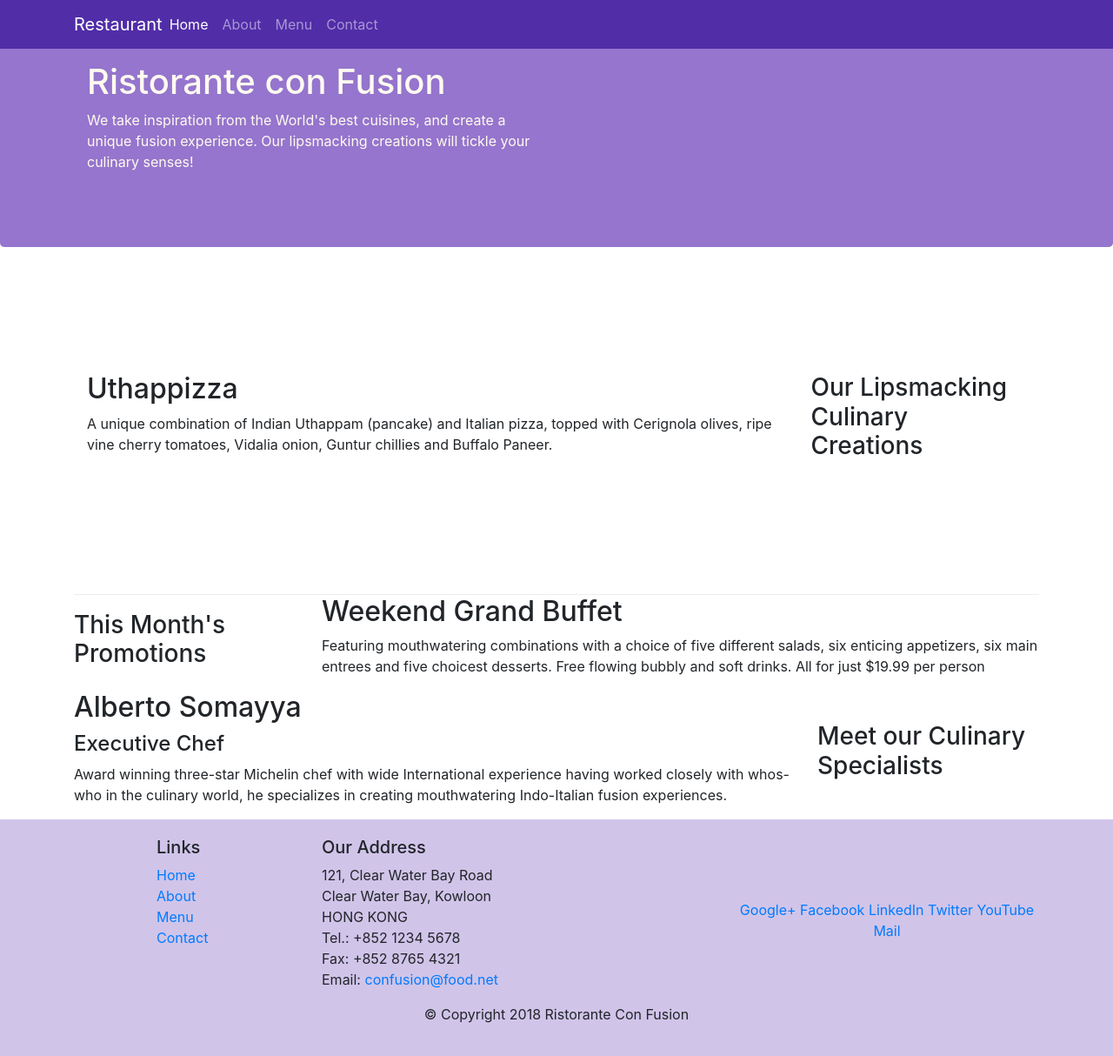
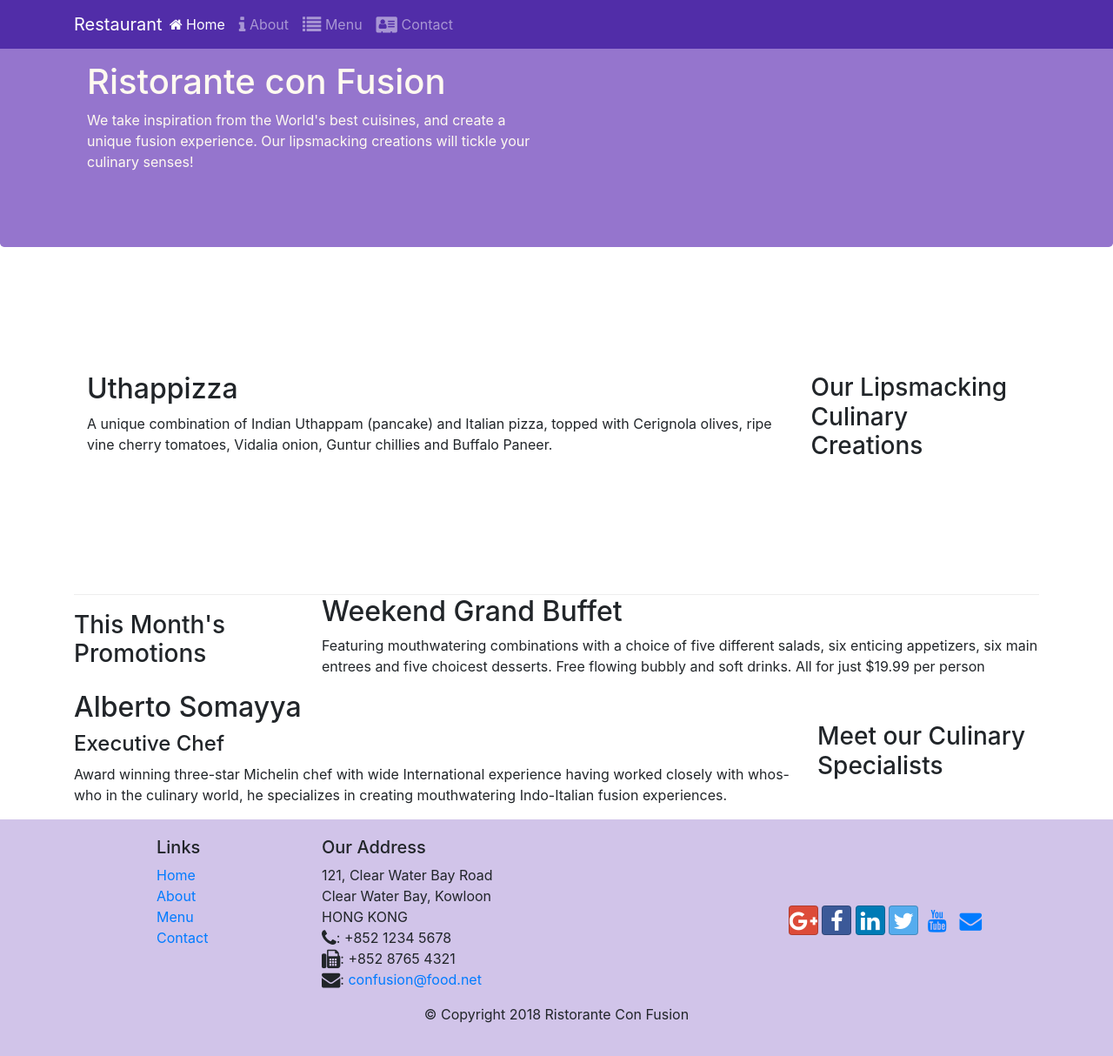
Before and after one commit to ghazanfar23/coursera, a website: page index.html in a window 1280 px wide. Shown: the whole page at 87% size. Drawn offline with nearby package versions, Linux system fonts and the light colour scheme.

Commit message:
font awesome applied

```diff
--- a/index.html
+++ b/index.html
@@ -9,6 +9,8 @@
 
     <!-- Bootstrap CSS -->
     <link rel="stylesheet" href="node_modules/bootstrap/dist/css/bootstrap.min.css">
+    <link rel="stylesheet" href="node_modules/font-awesome/css/font-awesome.min.css">
+    <link rel="stylesheet" href="node_modules/bootstrap-social/bootstrap-social.css">
     <link href="css/styles.css" rel="stylesheet">
     <title>Ristorante Con Fusion</title>
 
@@ -24,10 +26,12 @@
             <a class="navbar-brand mr-auto" href="#">Restaurant</a>
             <div class="collapse navbar-collapse" id="Navbar">
                 <ul class="navbar-nav mr-auto">
-                    <li class="nav-item active"><a class="nav-link" href="#">Home</a></li>
-                    <li class="nav-item"><a class="nav-link" href="./aboutus.html">About</a></li>
-                    <li class="nav-item"><a class="nav-link" href="#">Menu</a></li>
-                    <li class="nav-item"><a class="nav-link" href="#">Contact</a></li>
+                    <li class="nav-item active"><a class="nav-link" href="#"><span class="fa fa-home"></span> Home</a></li>
+                    <li class="nav-item"><a class="nav-link" href="./aboutus.html"><span class="fa fa-info fa-lg"></span>
+                            About</a></li>
+                    <li class="nav-item"><a class="nav-link" href="#"><span class="fa fa-list fa-lg"></span> Menu</a></li>
+                    <li class="nav-item"><a class="nav-link" href="#"><span class="fa fa-address-card fa-lg"></span>
+                            Contact</a></li>
                 </ul>
             </div>
         </div>
@@ -107,19 +111,19 @@
                         121, Clear Water Bay Road<br>
                         Clear Water Bay, Kowloon<br>
                         HONG KONG<br>
-                        Tel.: +852 1234 5678<br>
-                        Fax: +852 8765 4321<br>
-                        Email: <a href="mailto:confusion@food.net">confusion@food.net</a>
+                        <i class="fa fa-phone fa-lg"></i>: +852 1234 5678<br>
+                        <i class="fa fa-fax fa-lg"></i>: +852 8765 4321<br>
+                        <i class="fa fa-envelope fa-lg"></i>: <a href="mailto:confusion@food.net">confusion@food.net</a>
                     </address>
                 </div>
                 <div class="col-12 col-sm-4 align-self-center">
                     <div class="text-center">
-                        <a href="http://google.com/+">Google+</a>
-                        <a href="http://www.facebook.com/profile.php?id=">Facebook</a>
-                        <a href="http://www.linkedin.com/in/">LinkedIn</a>
-                        <a href="http://twitter.com/">Twitter</a>
-                        <a href="http://youtube.com/">YouTube</a>
-                        <a href="mailto:">Mail</a>
+                        <a class="btn btn-social-icon btn-google" href="http://google.com/+"><i class="fa fa-google-plus fa-lg"></i></a>
+                        <a class="btn btn-social-icon btn-facebook" href="http://www.facebook.com/profile.php?id="><i class="fa fa-facebook fa-lg"></i></a>
+                        <a class="btn btn-social-icon btn-linkedin" href="http://www.linkedin.com/in/"><i class="fa fa-linkedin fa-lg"></i></a>
+                        <a class="btn btn-social-icon btn-twitter" href="http://twitter.com/"><i class="fa fa-twitter fa-lg"></i></a>
+                        <a class="btn btn-social-icon btn-youtube" href="http://youtube.com/"><i class="fa fa-youtube fa-lg"></i></a>
+                        <a class="btn btn-social-icon" href="mailto:"><i class="fa fa-envelope fa-lg"></i></a>
                     </div>
                 </div>
             </div>
--- a/package.json
+++ b/package.json
@@ -23,6 +23,8 @@
   },
   "dependencies": {
     "bootstrap": "^4.0.0",
+    "bootstrap-social": "^5.1.1",
+    "font-awesome": "^4.7.0",
     "jquery": "^3.3.1",
     "popper.js": "^1.12.9"
   }
```
Also changed, not shown: aboutus.html (+15 -13 lines), 1 other file.
